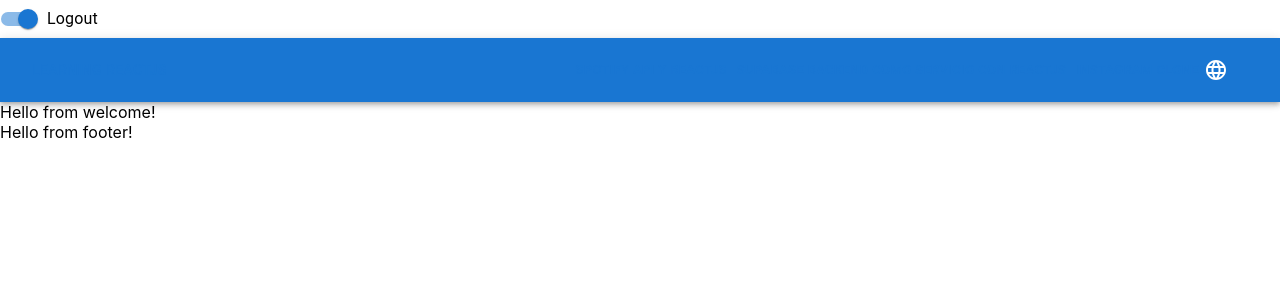
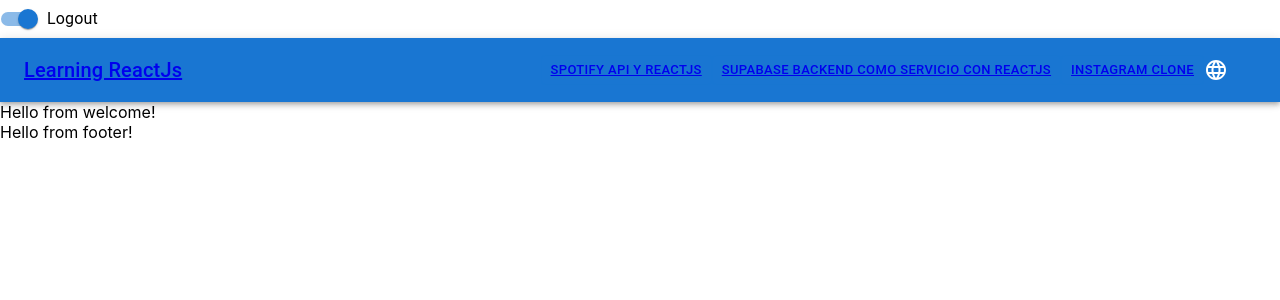
Before and after one commit to afrancog1996/learning-react-stuff, a React (Create React App) app: page / in a window 1280 px wide. Shown: the top 300 px of the page. Built offline with nearby package versions, Linux system fonts and the light colour scheme.

Commit message:
fix(frontend): added hash routing

```diff
--- a/src/App.tsx
+++ b/src/App.tsx
@@ -1,20 +1,20 @@
 import "./App.css";
 import "./helpers/i18n";
 import { lazy, Suspense } from "react";
+import { BrowserRouter , HashRouter} from "react-router-dom";
+import Header from "./components/header/header.component";
+import Main from "./components/main/main.component";
+import Footer from "./components/footer/footer.component";
 
 function App() {
-  const Header = lazy(() => import("./components/header/header.component"));
-  const Main = lazy(() => import("./components/main/main.component"));
-  const Footer = lazy(() => import("./components/footer/footer.component"));
-
   return (
-    <Suspense fallback={<div>Loading...</div>}>
+    <HashRouter>
       <Header />
       <main>
         <Main />
       </main>
       <Footer />
-    </Suspense>
+    </HashRouter>
   );
 }
 
--- a/src/components/header/header.component.tsx
+++ b/src/components/header/header.component.tsx
@@ -1,7 +1,7 @@
 import LanguageIcon from "@mui/icons-material/Language";
+import { Button } from "@mui/material";
 import AppBar from "@mui/material/AppBar";
 import Box from "@mui/material/Box";
-import Button from "@mui/material/Button";
 import FormControlLabel from "@mui/material/FormControlLabel";
 import FormGroup from "@mui/material/FormGroup";
 import IconButton from "@mui/material/IconButton";
@@ -12,8 +12,9 @@ import Toolbar from "@mui/material/Toolbar";
 import Typography from "@mui/material/Typography";
 import i18next from "i18next";
 import * as React from "react";
-import { Suspense, useEffect } from "react";
+import { useEffect } from "react";
 import { useTranslation } from "react-i18next";
+import { Link, NavLink } from "react-router-dom";
 
 function Header() {
   const { t } = useTranslation();
@@ -47,7 +48,6 @@ function Header() {
   useEffect(() => {}, []);
 
   return (
-    <Suspense fallback={<div>Loading...</div>}>
     <Box sx={{ flexGrow: 1 }}>
       <FormGroup>
         <FormControlLabel
@@ -64,16 +64,16 @@ function Header() {
       <AppBar position="static">
         <Toolbar>
           <Typography variant="h6" component="div" sx={{ flexGrow: 1 }}>
-              <Button href="/"> {t("global_title")}</Button>
+            <Link to="/">{t("global_title")}</Link>
           </Typography>
-            <Button size="small" href="/spotify-app">
-              {t("spotify_title")}
+          <Button variant="outlined" size="small">
+            <NavLink to="/spotify-app">{t("spotify_title")}</NavLink>
           </Button>
-            <Button size="small" href="/supabase-app">
-              {t("supabase_title")}
+          <Button variant="outlined" size="small">
+            <NavLink to="/supabase-app">{t("supabase_title")}</NavLink>
           </Button>
-            <Button size="small" href="/instagram-clone">
-              {t("instagram_title")}
+          <Button variant="outlined" size="small">
+            <NavLink to="/instagram-clone">{t("instagram_title")}</NavLink>
           </Button>
           {auth && (
             <div>
@@ -122,7 +122,6 @@ function Header() {
         </Toolbar>
       </AppBar>
     </Box>
-    </Suspense>
   );
 }
 
--- a/src/components/main/main.component.tsx
+++ b/src/components/main/main.component.tsx
@@ -11,14 +11,12 @@ function Main() {
 
   return (
     <Suspense fallback={<div>Loading...</div>}>
-      <BrowserRouter>
         <Routes>
           <Route path="/" element={<Welcome />}></Route>
           <Route path="/spotify-app" element={<Spotify />}></Route>
           <Route path="/supabase-app" element={<Supabase />}></Route>
           <Route path="/instagram-clone" element={<Instagram />}></Route>
         </Routes>
-      </BrowserRouter>
     </Suspense>
   );
 }
```
Lines whose indentation alone changed are shown as unchanged.
